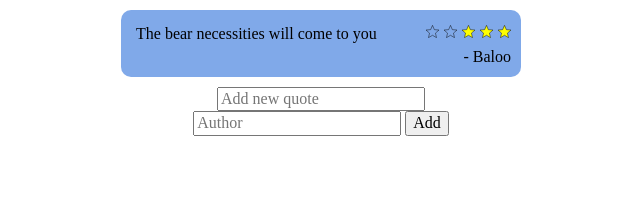
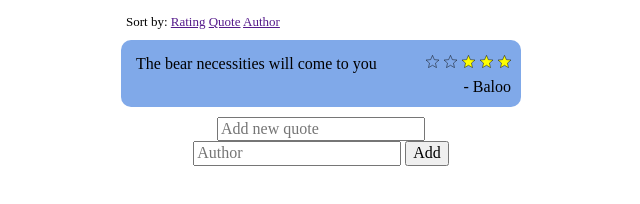
Before and after one commit to alondahari/refactorU-week4-inspirational-quotes, a plain HTML site: page index.html in a window 1280 px wide. Shown: the whole page, without its empty margins (319-959 px from the left). Drawn offline with nearby package versions, Linux system fonts and the light colour scheme.

Commit message:
add sorting

```diff
--- a/index.html
+++ b/index.html
@@ -10,7 +10,12 @@
 
   <body>
     <ul class="quote-list" ng-controller="quote-list">
-      <li class="quote-li" ng-repeat="quote in quotes">
+      <p class="sorting">Sort by:
+        <a href="" ng-click="predicate='stars';reverse=!reverse">Rating</a>
+        <a href="" ng-click="predicate='text';reverse=!reverse">Quote</a>
+        <a href="" ng-click="predicate='author';reverse=!reverse">Author</a>
+      </p>
+      <li class="quote-li" ng-repeat="quote in quotes | orderBy:predicate:reverse">
         <p>{{quote.text}}</p>
         <footer>- {{quote.author}}</footer>
         <ul class="stars">
--- a/main.css
+++ b/main.css
@@ -1,3 +1,7 @@
+body{
+  padding: 10px;
+}
+
 ul{
   list-style: none;
   padding: 0;
@@ -19,7 +23,7 @@ ul{
 }
 .quote-list p{
   margin: 5px;
-  width: 80%;
+  width: 70%;
 }
 
 .quote-list footer{
@@ -53,3 +57,7 @@ ul{
   margin-top: 10px;
   text-align: center;
 }
+
+.sorting{
+  font-size: 13px;
+}
--- a/main.js
+++ b/main.js
@@ -7,6 +7,9 @@ angular.module('quotes', [])
         stars: 3
       }
     ];
+
+    $scope.predicate = 'stars';
+    $scope.reverse = true;
 
     $scope.addQuote = function () {
       $scope.quotes.push({
```
